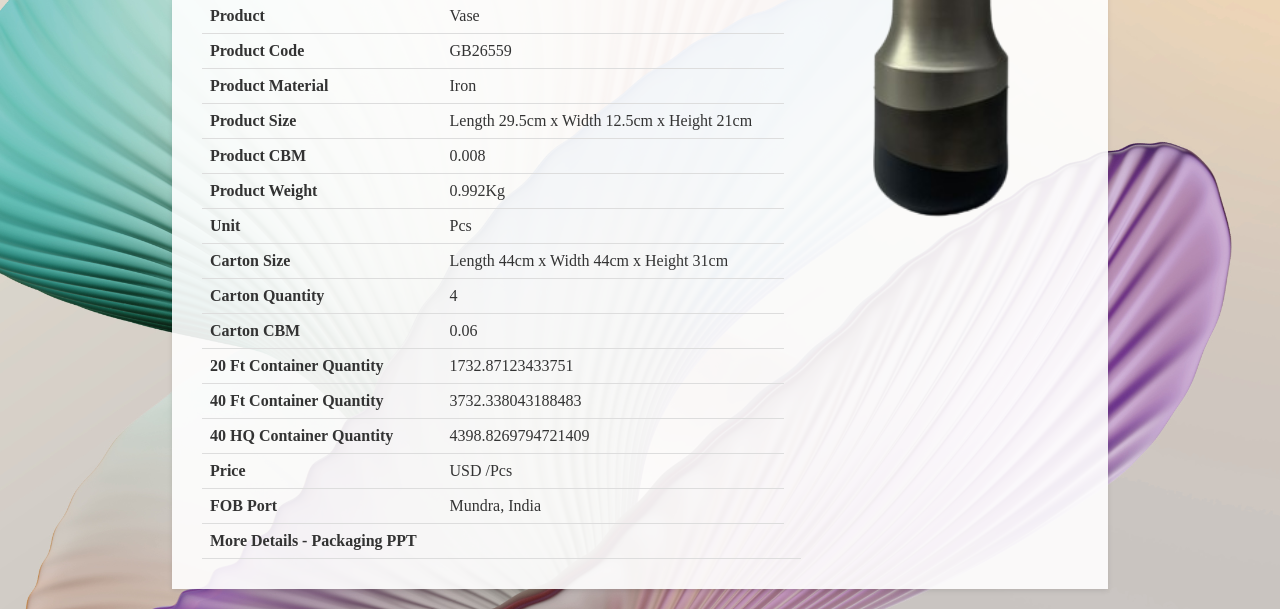
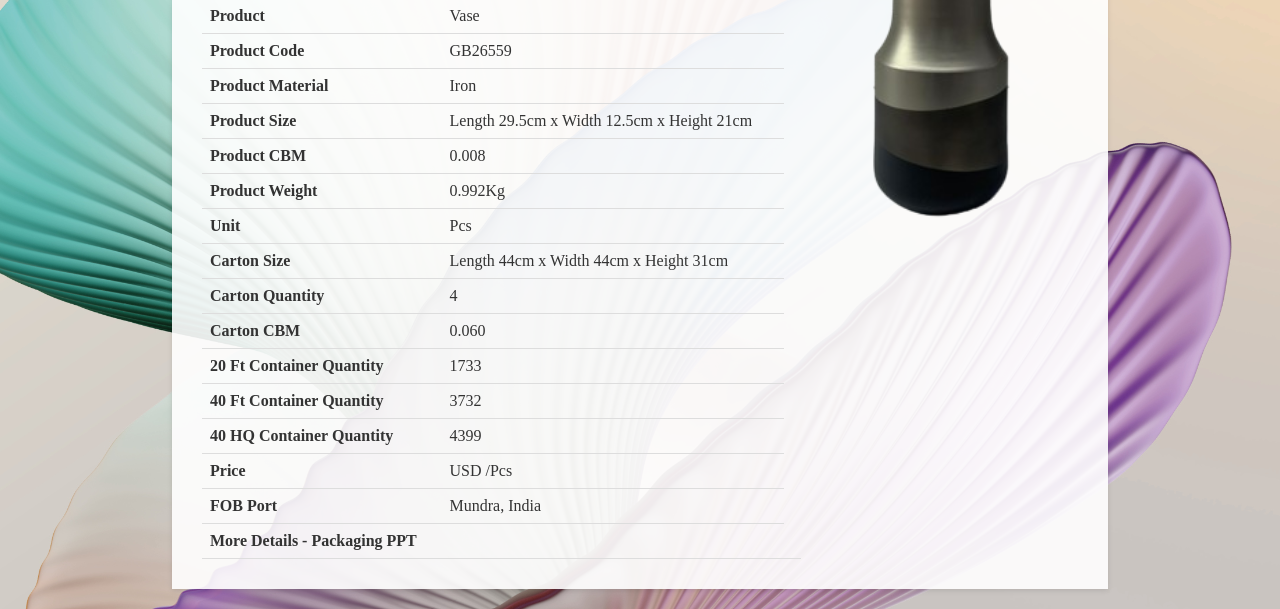
Before and after one commit to GBSLIT/GB26559, a plain HTML site: page index.html in a window 1280 px wide. Shown: the part 230-839 px from the top of the page. Drawn offline with Linux system fonts and the light colour scheme.

Commit message:
Update index.html

```diff
--- a/index.html
+++ b/index.html
@@ -173,19 +173,19 @@
                 </tr>
                 <tr>
                     <th>Carton CBM</th>
-                    <td>0.06</td>
+                    <td>0.060</td>
                 </tr>
                 <tr>
                     <th>20 Ft Container Quantity</th>
-                    <td>1732.87123433751 </td>
+                    <td>1733 </td>
                 </tr>
                 <tr>
                     <th>40 Ft Container Quantity</th>
-                    <td>3732.338043188483 </td>
+                    <td>3732 </td>
                 </tr>
                 <tr>
                     <th>40 HQ Container Quantity</th>
-                    <td>4398.8269794721409 </td>
+                    <td>4399 </td>
                  </tr>
                 <tr>
                     <th>Price</th>
```
